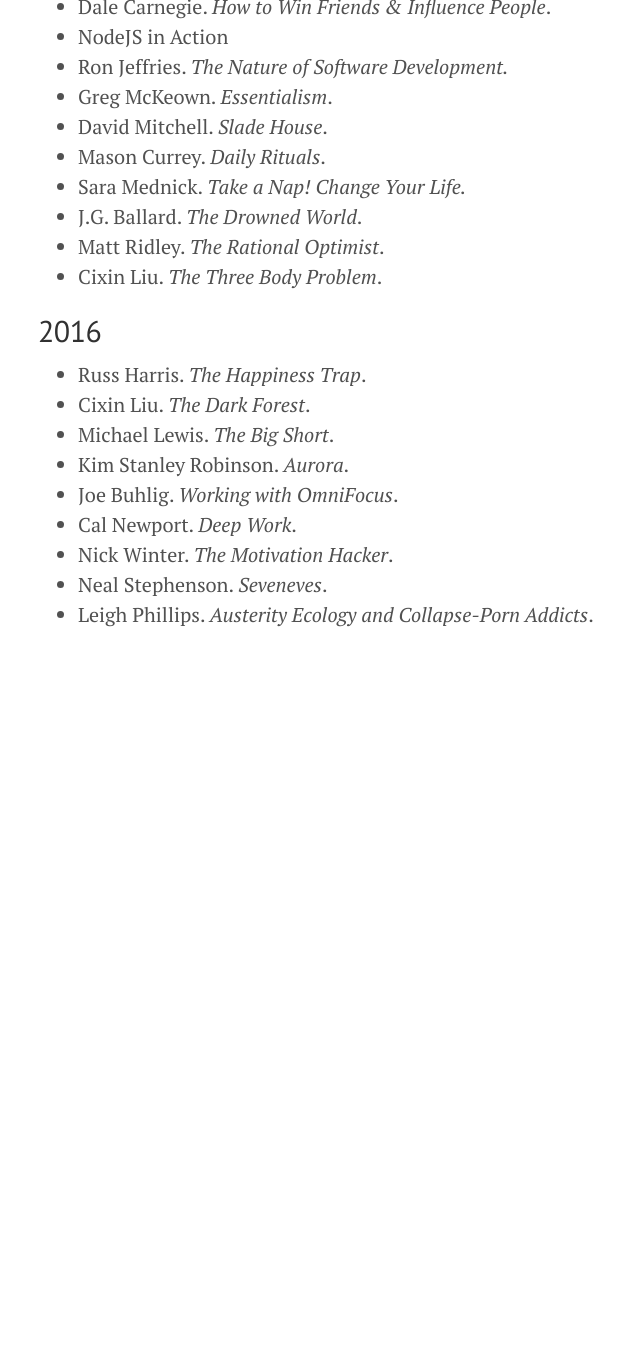
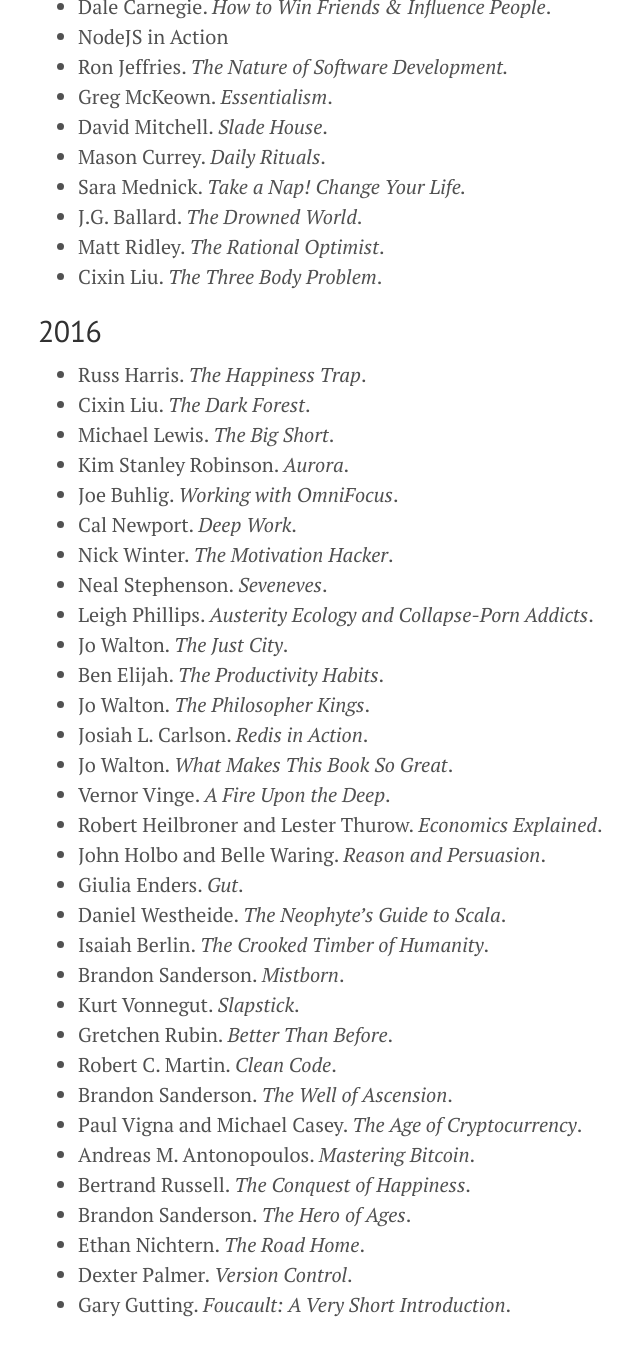
Before and after one commit to dehowell/dehowell.github.io, a Jekyll site: the page built from books-read.md, in a window 1280 px wide and 1400 px high, scrolled down 10595 px. Shown: the top 1356 px of the window, without its empty margins (242-882 px from the left). Built offline with Jekyll 4.4.1, drawn with Linux system fonts in a browser that asks for light colours; before the commit the page ends 11305 px from its top, so only the background shows below that.

Commit message:
Update books read

```diff
--- a/books-read.md
+++ b/books-read.md
@@ -388,3 +388,26 @@
 - Nick Winter. _The Motivation Hacker_.
 - Neal Stephenson. _Seveneves_.
 - Leigh Phillips. _Austerity Ecology and Collapse-Porn Addicts_.
+- Jo Walton. _The Just City_.
+- Ben Elijah. _The Productivity Habits_.
+- Jo Walton. _The Philosopher Kings_.
+- Josiah L. Carlson. _Redis in Action_.
+- Jo Walton. _What Makes This Book So Great_.
+- Vernor Vinge. _A Fire Upon the Deep_.
+- Robert Heilbroner and Lester Thurow. _Economics Explained_.
+- John Holbo and Belle Waring. _Reason and Persuasion_.
+- Giulia Enders. _Gut_.
+- Daniel Westheide. _The Neophyte's Guide to Scala_.
+- Isaiah Berlin. _The Crooked Timber of Humanity_.
+- Brandon Sanderson. _Mistborn_.
+- Kurt Vonnegut. _Slapstick_.
+- Gretchen Rubin. _Better Than Before_.
+- Robert C. Martin. _Clean Code_.
+- Brandon Sanderson. _The Well of Ascension_.
+- Paul Vigna and Michael Casey. _The Age of Cryptocurrency_.
+- Andreas M. Antonopoulos. _Mastering Bitcoin_.
+- Bertrand Russell. _The Conquest of Happiness_.
+- Brandon Sanderson. _The Hero of Ages_.
+- Ethan Nichtern. _The Road Home_.
+- Dexter Palmer. _Version Control_.
+- Gary Gutting. _Foucault: A Very Short Introduction_.
```
